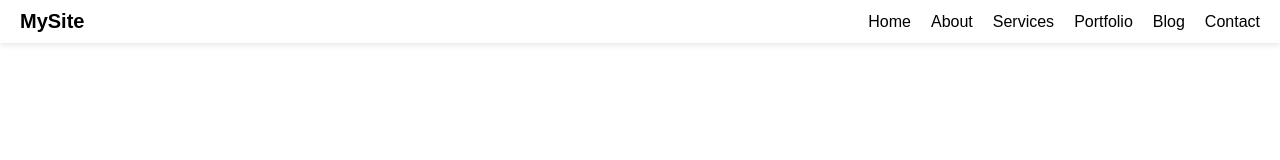
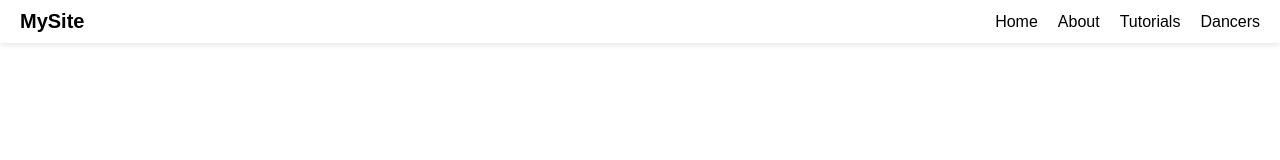
Before and after one commit to stvr-yeonz/urban-vibe-dance.github.io, a plain HTML site: page index.html in a window 1280 px wide. Drawn offline with Linux system fonts and the light colour scheme.

Commit message:
Update nav bar

```diff
--- a/index.html
+++ b/index.html
@@ -59,10 +59,8 @@
     <ul>
       <li>Home</li>
       <li>About</li>
-      <li>Services</li>
-      <li>Portfolio</li>
-      <li>Blog</li>
-      <li>Contact</li>
+      <li>Tutorials</li>
+      <li>Dancers</li>
     </ul>
   </nav>
 
```
